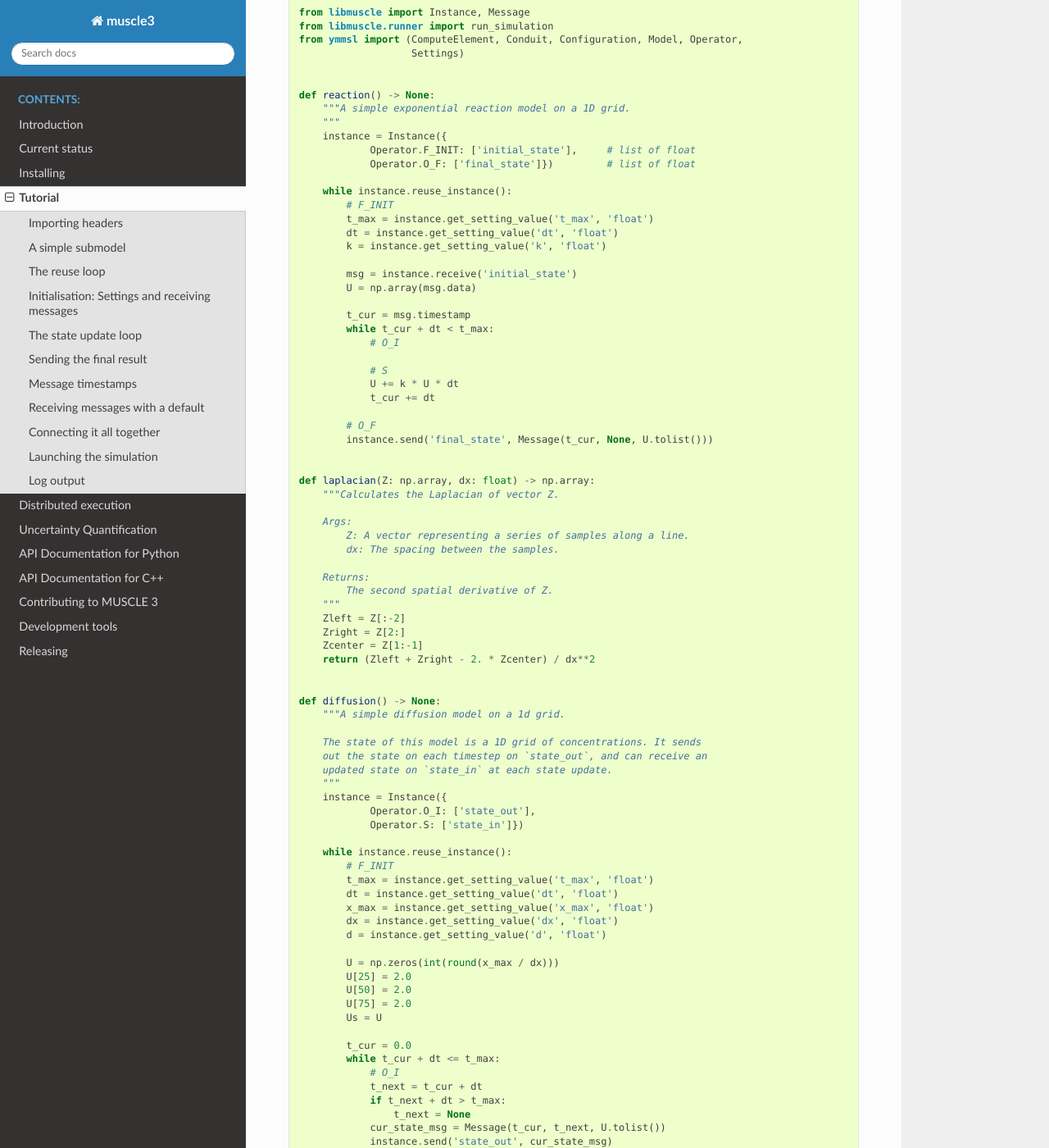
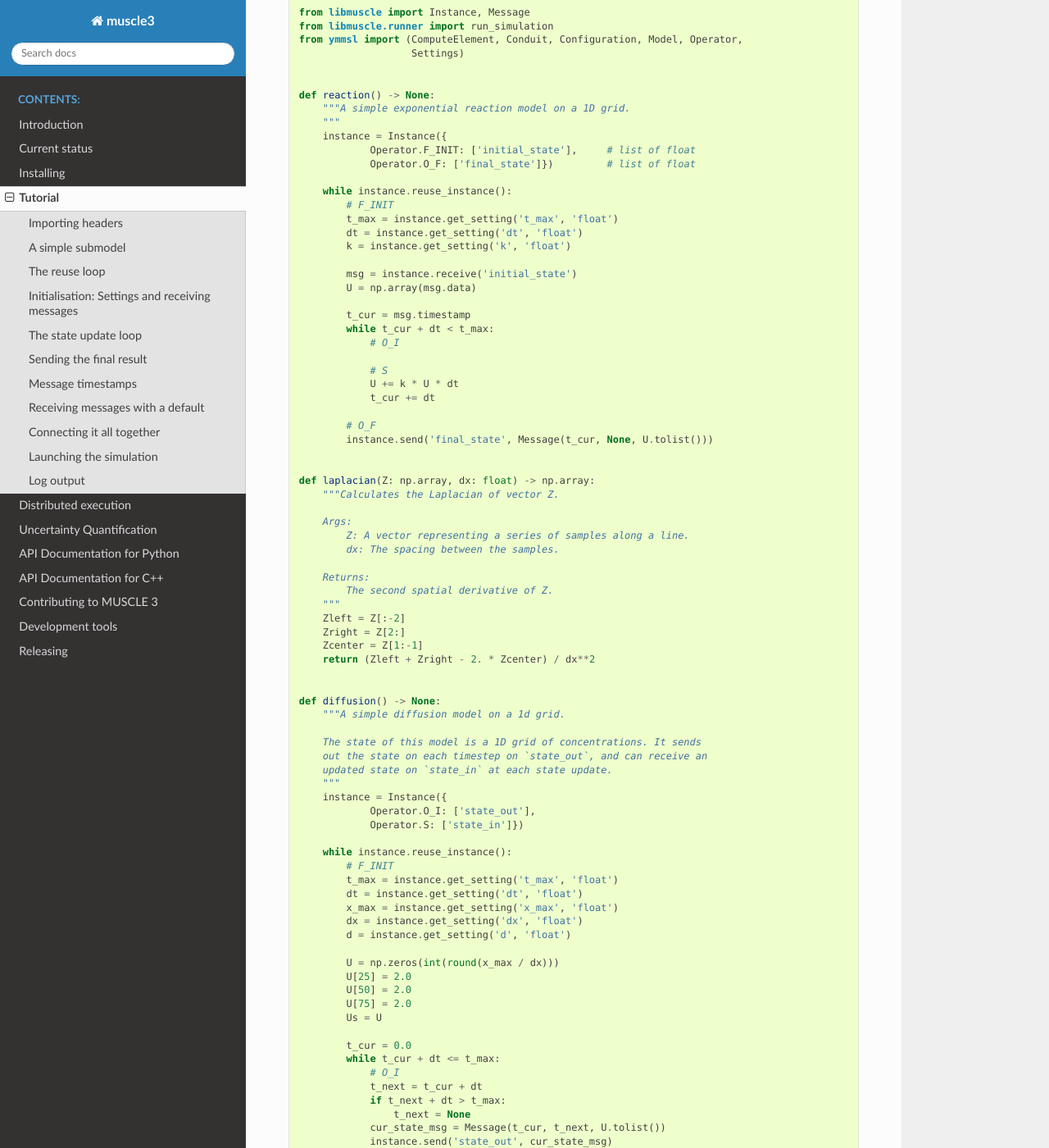
Before and after one commit to multiscale/muscle3, a Sphinx documentation site: the page built from docs/source/tutorial.rst, in a window 1280 px wide and 1400 px high, scrolled down 844 px. Shown: the whole window at 82% size. Built offline with Sphinx 7.4.7 and the Read the Docs theme 2.0.0, drawn with Linux system fonts in a browser that asks for light colours; some of the changed text lies outside the part shown.

Commit message:
Rename Instance.get_setting_value() to get_setting()

```diff
--- a/docs/source/examples/diffusion.py
+++ b/docs/source/examples/diffusion.py
@@ -37,11 +37,11 @@ def diffusion() -> None:
 
     while instance.reuse_instance():
         # F_INIT
-        t_max = instance.get_setting_value('t_max', 'float')
-        dt = instance.get_setting_value('dt', 'float')
-        x_max = instance.get_setting_value('x_max', 'float')
-        dx = instance.get_setting_value('dx', 'float')
-        d = instance.get_setting_value('d', 'float')
+        t_max = instance.get_setting('t_max', 'float')
+        dt = instance.get_setting('dt', 'float')
+        x_max = instance.get_setting('x_max', 'float')
+        dx = instance.get_setting('dx', 'float')
+        d = instance.get_setting('d', 'float')
 
         U = np.zeros(int(round(x_max / dx)))
         U[25] = 2.0
--- a/docs/source/examples/reaction.py
+++ b/docs/source/examples/reaction.py
@@ -13,9 +13,9 @@ def reaction() -> None:
 
     while instance.reuse_instance():
         # F_INIT
-        t_max = instance.get_setting_value('t_max', 'float')
-        dt = instance.get_setting_value('dt', 'float')
-        k = instance.get_setting_value('k', 'float')
+        t_max = instance.get_setting('t_max', 'float')
+        dt = instance.get_setting('dt', 'float')
+        k = instance.get_setting('k', 'float')
 
         msg = instance.receive('initial_state')
         U = np.array(msg.data)
--- a/docs/source/examples/reaction_diffusion.py
+++ b/docs/source/examples/reaction_diffusion.py
@@ -19,9 +19,9 @@ def reaction() -> None:
 
     while instance.reuse_instance():
         # F_INIT
-        t_max = instance.get_setting_value('t_max', 'float')
-        dt = instance.get_setting_value('dt', 'float')
-        k = instance.get_setting_value('k', 'float')
+        t_max = instance.get_setting('t_max', 'float')
+        dt = instance.get_setting('dt', 'float')
+        k = instance.get_setting('k', 'float')
 
         msg = instance.receive('initial_state')
         U = np.array(msg.data)
@@ -67,11 +67,11 @@ def diffusion() -> None:
 
     while instance.reuse_instance():
         # F_INIT
-        t_max = instance.get_setting_value('t_max', 'float')
-        dt = instance.get_setting_value('dt', 'float')
-        x_max = instance.get_setting_value('x_max', 'float')
-        dx = instance.get_setting_value('dx', 'float')
-        d = instance.get_setting_value('d', 'float')
+        t_max = instance.get_setting('t_max', 'float')
+        dt = instance.get_setting('dt', 'float')
+        x_max = instance.get_setting('x_max', 'float')
+        dx = instance.get_setting('dx', 'float')
+        d = instance.get_setting('d', 'float')
 
         U = np.zeros(int(round(x_max / dx)))
         U[25] = 2.0
--- a/docs/source/examples/reaction_diffusion_qmc.py
+++ b/docs/source/examples/reaction_diffusion_qmc.py
@@ -19,9 +19,9 @@ def reaction() -> None:
 
     while instance.reuse_instance():
         # F_INIT
-        t_max = instance.get_setting_value('t_max', 'float')
-        dt = instance.get_setting_value('dt', 'float')
-        k = instance.get_setting_value('k', 'float')
+        t_max = instance.get_setting('t_max', 'float')
+        dt = instance.get_setting('dt', 'float')
+        k = instance.get_setting('k', 'float')
 
         msg = instance.receive('initial_state')
         U = np.array(msg.data)
@@ -68,11 +68,11 @@ def diffusion() -> None:
 
     while instance.reuse_instance():
         # F_INIT
-        t_max = instance.get_setting_value('t_max', 'float')
-        dt = instance.get_setting_value('dt', 'float')
-        x_max = instance.get_setting_value('x_max', 'float')
-        dx = instance.get_setting_value('dx', 'float')
-        d = instance.get_setting_value('d', 'float')
+        t_max = instance.get_setting('t_max', 'float')
+        dt = instance.get_setting('dt', 'float')
+        x_max = instance.get_setting('x_max', 'float')
+        dx = instance.get_setting('dx', 'float')
+        d = instance.get_setting('d', 'float')
 
         U = np.zeros(int(round(x_max / dx)))
         U[25] = 2.0
@@ -165,11 +165,11 @@ def qmc_driver() -> None:
     while instance.reuse_instance():
         # F_INIT
         # get and check parameter distributions
-        n_samples = instance.get_setting_value('n_samples', 'int')
-        d_min = instance.get_setting_value('d_min', 'float')
-        d_max = instance.get_setting_value('d_max', 'float')
-        k_min = instance.get_setting_value('k_min', 'float')
-        k_max = instance.get_setting_value('k_max', 'float')
+        n_samples = instance.get_setting('n_samples', 'int')
+        d_min = instance.get_setting('d_min', 'float')
+        d_max = instance.get_setting('d_max', 'float')
+        k_min = instance.get_setting('k_min', 'float')
+        k_max = instance.get_setting('k_max', 'float')
 
         if d_max < d_min:
             instance.exit_error('Invalid settings: d_max < d_min')
--- a/docs/source/tutorial.rst
+++ b/docs/source/tutorial.rst
@@ -126,9 +126,9 @@ Initialisation: Settings and receiving messages
 
   while instance.reuse_instance():
       # F_INIT
-      t_max = instance.get_setting_value('t_max', 'float')
-      dt = instance.get_setting_value('dt', 'float')
-      k = instance.get_setting_value('k', 'float')
+      t_max = instance.get_setting('t_max', 'float')
+      dt = instance.get_setting('dt', 'float')
+      k = instance.get_setting('k', 'float')
 
       msg = instance.receive('initial_state')
       U = np.array(msg.data)
```
Also changed, not shown: 8 other files.
